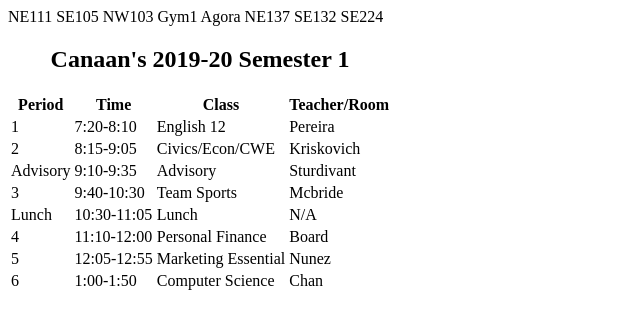
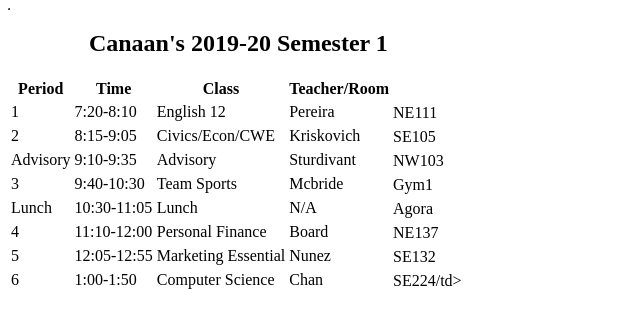
Before and after one commit to Thrasher21/class-examples, a plain HTML site: page schedule.html in a window 1280 px wide. Shown: the whole page, without its empty margins (0-640 px from the left). Drawn offline with Linux system fonts and the light colour scheme.

Commit message:
Update schedule.html

```diff
--- a/schedule.html
+++ b/schedule.html
@@ -1,7 +1,8 @@
 <html>
   <title>My Schedule</title>
   <body>
-   <table>
+    <table border = 1px>
+    <table>
      <caption><h2>Canaan's 2019-20 Semester 1</h2></caption>
     <tr>
       <th>Period</th>
@@ -17,7 +18,7 @@
       <td rowspan = 2>Pereira</td>
     </tr>
     <tr>
-    NE111
+      <td>NE111</td>
     </tr>
 
         <tr>
@@ -27,7 +28,7 @@
       <td rowspan = 2>Kriskovich</td>
     </tr>
     <tr>
-    SE105
+      <td>SE105</td>
     </tr>
 
         <tr>
@@ -37,7 +38,7 @@
       <td rowspan = 2>Sturdivant</td>
     </tr>
     <tr>
-    NW103
+      <td>NW103</td>
     </tr>
 
         <tr>
@@ -47,7 +48,7 @@
       <td rowspan = 2>Mcbride</td>
     </tr>
     <tr>
-    Gym1
+      <td>Gym1</td>
     </tr>
 
         <tr>
@@ -57,7 +58,7 @@
       <td rowspan = 2>N/A</td>
     </tr>
     <tr>
-    Agora
+      <td>Agora</td>
     </tr>
 
         <tr>
@@ -67,7 +68,7 @@
       <td rowspan = 2>Board</td>
     </tr>
     <tr>
-    NE137
+      <td>NE137<td>
     </tr>
 
         <tr>
@@ -77,7 +78,7 @@
       <td rowspan = 2>Nunez</td>
     </tr>
     <tr>
-    SE132
+      <td>SE132</td>
     </tr>
 
         <tr>
@@ -87,7 +88,7 @@
       <td rowspan = 2>Chan</td>
     </tr>
     <tr>
-    SE224
+      <td>SE224/td>
     </tr>
 
      </table>
```
